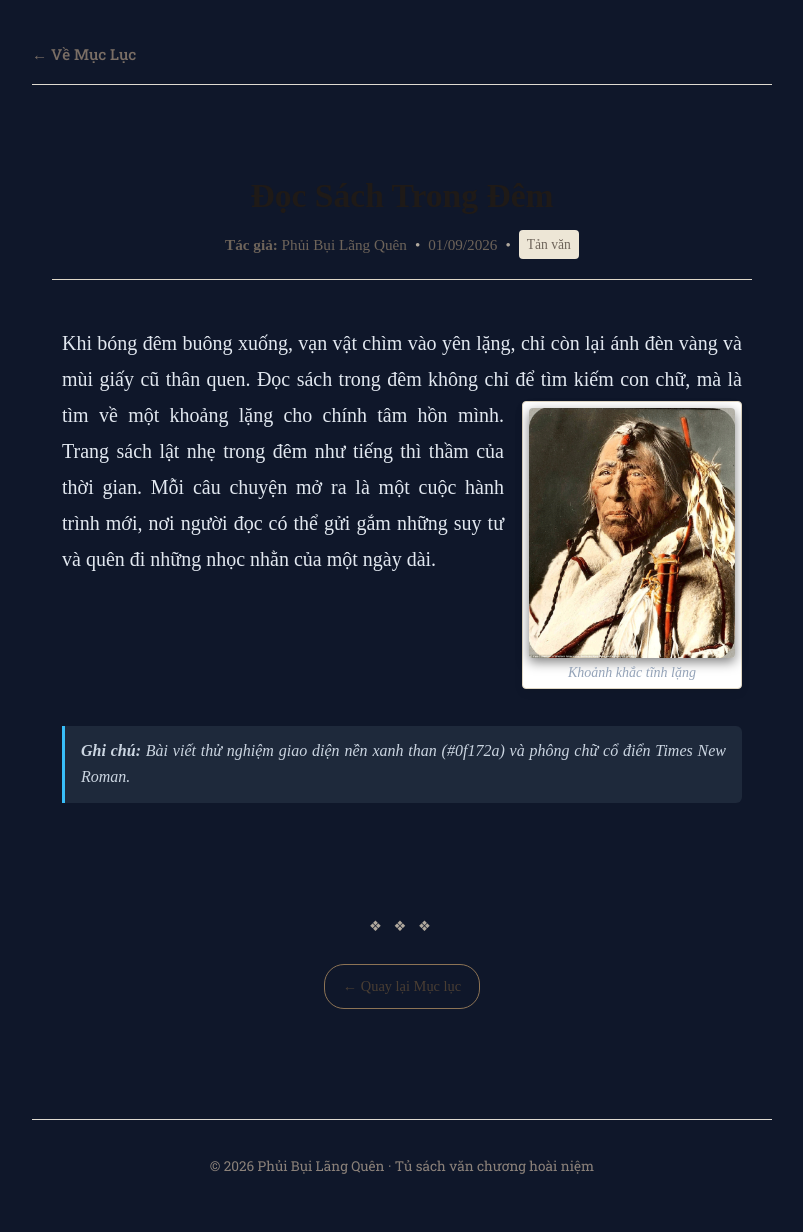
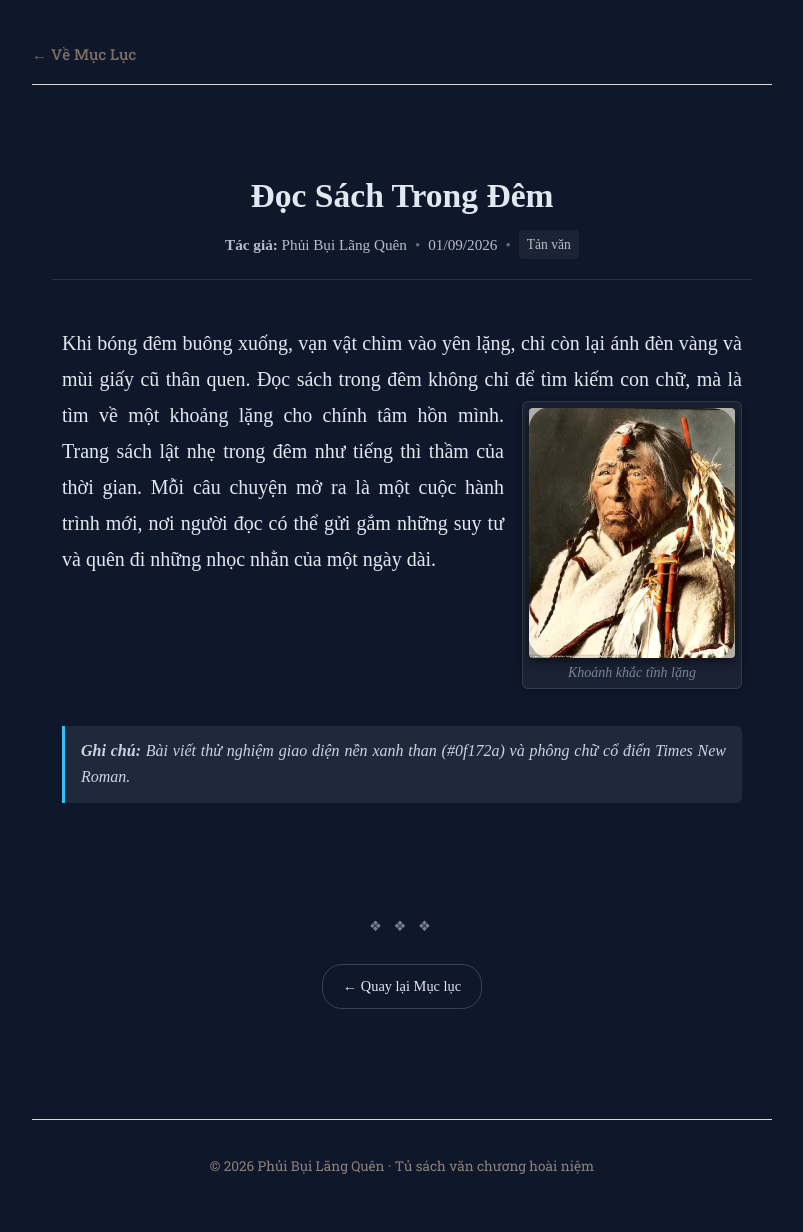
Before and after one commit to PhamQuyMui43/my-reading-blog, a Jekyll site: the page built from _posts/2026-09-01-doc-sach-dem.md, in a window 1280 px wide. Shown: the whole page, without its empty margins (238-1041 px from the left). Built offline with Jekyll 4.4.1, drawn with Linux system fonts in a browser that asks for light colours; some web fonts are replaced.

Commit message:
sua post

```diff
--- a/_layouts/post.html
+++ b/_layouts/post.html
@@ -50,25 +50,26 @@ layout: default
     font-family: {{ page.font_family | default: "'Roboto Slab', serif" }};
     font-size: {{ page.font_size | default: "18px" }};
     box-sizing: border-box;
+    min-height: 100vh;
   }
 
-  /* 2. Tiêu đề và thông tin bài viết */
+  /* 2. Tiêu đề: Tự động đổi màu theo bài sáng/tối */
   .post-header {
     text-align: center;
     margin-bottom: 35px;
     padding-bottom: 20px;
-    border-bottom: 1px solid #dfd8c8;
+    border-bottom: 1px solid rgba(128, 128, 128, 0.25);
   }
   .post-title {
     font-size: 2.1rem;
     font-weight: 700;
     line-height: 1.35;
     margin-bottom: 12px;
-    color: #1f1a17;
+    color: {{ page.text_color | default: "#1f1a17" }};
   }
   .post-metadata {
     font-size: 0.95rem;
-    color: #6e645a;
+    opacity: 0.8;
     display: flex;
     justify-content: center;
     align-items: center;
@@ -76,10 +77,10 @@ layout: default
     gap: 8px;
   }
   .meta-separator {
-    color: #b0a89d;
+    opacity: 0.5;
   }
   .category-badge {
-    background-color: #ede6d6;
+    background-color: rgba(128, 128, 128, 0.15);
     padding: 2px 8px;
     border-radius: 4px;
     font-size: 0.85rem;
@@ -89,9 +90,11 @@ layout: default
   .post-body {
     text-align: justify;
     text-justify: inter-word;
+    color: inherit;
   }
   .post-body p {
     margin-bottom: 1.5em;
+    color: inherit;
   }
 
   /* 4. Khối ảnh minh họa trên MÁY TÍNH */
@@ -101,23 +104,23 @@ layout: default
     max-width: 40%;
     margin: 6px 0 16px 24px;
     text-align: center;
-    background: #fff;
+    background: rgba(255, 255, 255, 0.05);
     padding: 6px;
-    border: 1px solid #ded5c2;
-    border-radius: 4px;
-    box-shadow: 0 4px 10px rgba(0, 0, 0, 0.06);
+    border: 1px solid rgba(128, 128, 128, 0.25);
+    border-radius: 6px;
+    box-shadow: 0 4px 10px rgba(0, 0, 0, 0.15);
   }
   .img-right img {
     width: 100%;
     height: auto;
     display: block;
-    border-radius: 2px;
+    border-radius: 4px;
   }
   .img-right .caption {
     display: block;
     font-size: 0.82rem;
     font-style: italic;
-    color: #7a6e62;
+    opacity: 0.75;
     margin-top: 6px;
     line-height: 1.3;
   }
@@ -126,16 +129,15 @@ layout: default
     clear: both;
   }
 
-  /* 5. Khung lời người dịch */
+  /* 5. Khung ghi chú / Lời người dịch */
   .translator-note {
-    background: #f4ede0;
-    border-left: 3px solid #8c7355;
+    background: rgba(128, 128, 128, 0.12);
+    border-left: 4px solid #38bdf8;
     padding: 14px 18px;
     margin: 30px 0;
     border-radius: 0 6px 6px 0;
     font-size: 0.92em;
     font-style: italic;
-    color: #4a3e33;
     line-height: 1.65;
   }
 
@@ -146,27 +148,26 @@ layout: default
     padding-top: 20px;
   }
   .divider-ornament {
-    color: #b0a89d;
+    opacity: 0.5;
     font-size: 0.9rem;
     margin-bottom: 25px;
     letter-spacing: 4px;
   }
   .btn-back {
     display: inline-block;
-    padding: 8px 18px;
-    border: 1px solid #8c7355;
+    padding: 8px 20px;
+    border: 1px solid rgba(128, 128, 128, 0.4);
     border-radius: 20px;
-    color: #4a3e33;
+    color: inherit;
     text-decoration: none;
     font-size: 0.9rem;
     transition: all 0.2s ease;
   }
   .btn-back:hover {
-    background-color: #8c7355;
-    color: #ffffff;
+    background-color: rgba(128, 128, 128, 0.2);
   }
 
-  /* 7. XỬ LÝ RIÊNG CHO MÀN HÌNH ĐIỆN THOẠI (Samsung, iPhone...) */
+  /* 7. Xử lý riêng cho màn hình điện thoại */
   @media (max-width: 650px) {
     .post-container {
       padding: 20px 14px 40px 14px;
@@ -184,7 +184,7 @@ layout: default
       padding: 4px;
     }
     .post-body {
-      text-align: left; /* Điện thoại đọc căn trái tránh bị giãn thưa chữ */
+      text-align: left;
     }
   }
 </style>
```
Also changed, not shown: other parts of _layouts/post.html (+1 -2 lines).
